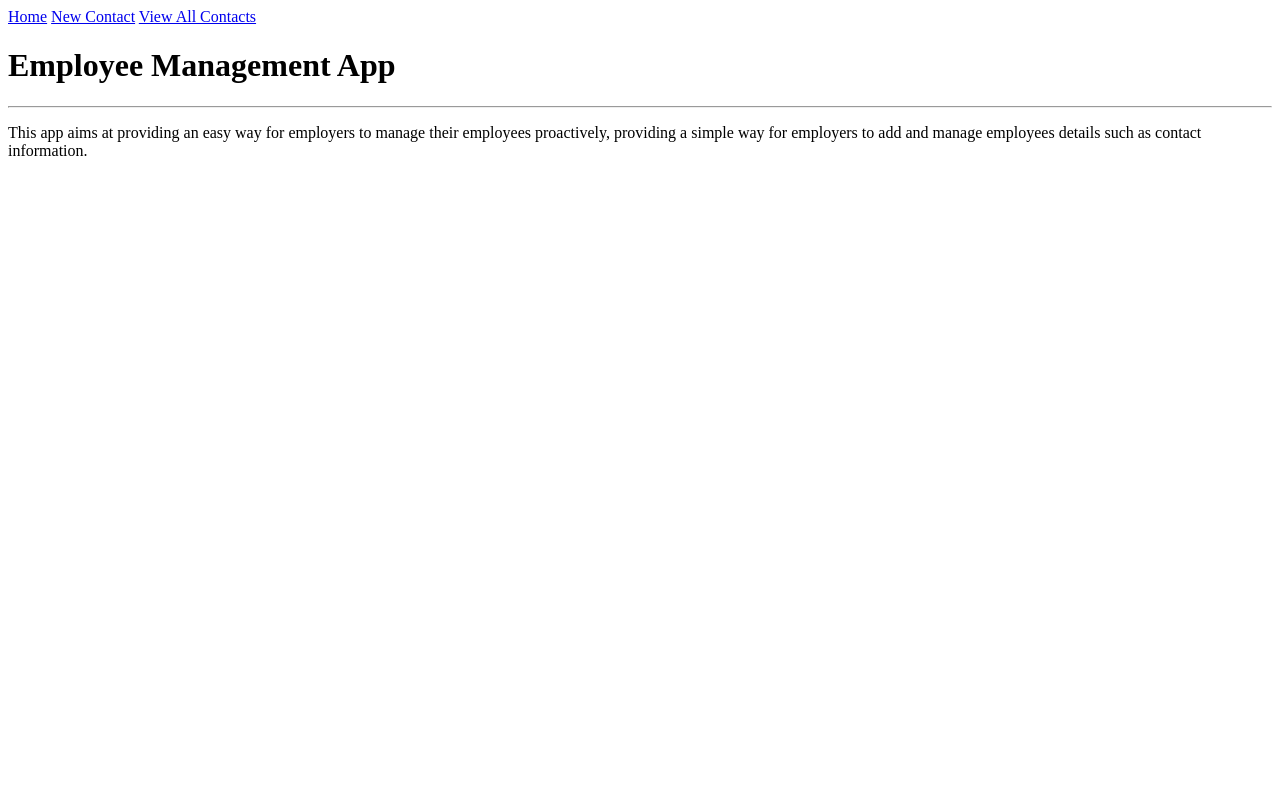
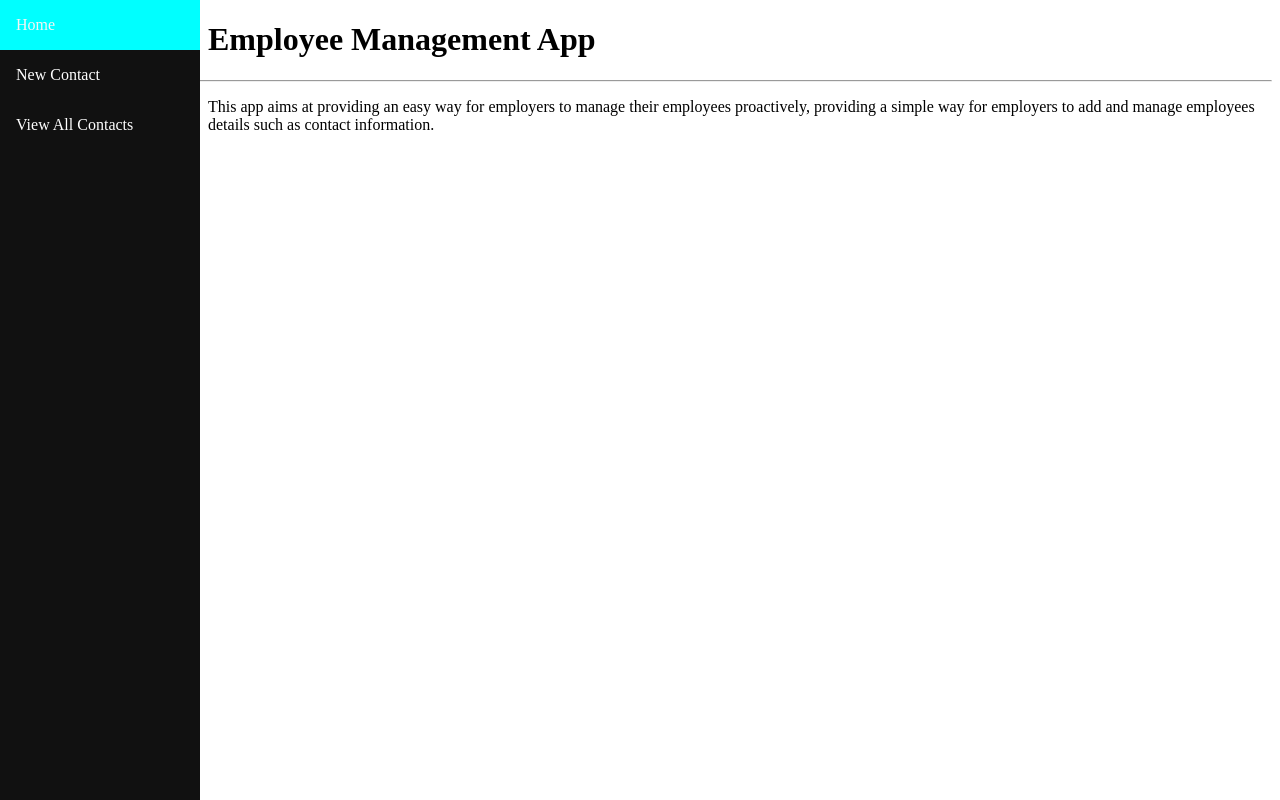
Before and after one commit to NjorogeAlvin/employee-management-app, a plain HTML site: page index.html in a window 1280 px wide. Drawn offline with Linux system fonts and the light colour scheme.

Commit message:
Added a nav sidebar

```diff
--- a/index.html
+++ b/index.html
@@ -14,7 +14,9 @@
             <a href="view-contacts.html">View All Contacts</a>
         </nav>
     </div>
+    <div class="index_head">
     <h1>Employee Management App</h1>
+    </div>
     <hr>
     <div class="description">
         <p>
--- a/styles.css
+++ b/styles.css
@@ -0,0 +1,38 @@
+.nav_bar{
+    height: 100%;
+    width: 200px;
+    position: fixed;
+    z-index: 1;
+    top: 0;
+    left: 0;
+    background-color: #111;
+    overflow-x: hidden;
+}
+
+.nav_bar a{
+    color: white;
+    padding: 16px;
+    text-decoration: none;
+    display: block;
+}
+
+.nav_bar a:hover{
+    background-color: aqua;
+    color: whitesmoke;
+}
+
+.description{
+    margin-left: 200px;
+}
+
+.index_head{
+    margin-left: 200px;
+}
+
+.form{
+    margin-left: 200px;
+}
+
+.table{
+    margin-left: 200px;
+}
```
Also changed, not shown: new-contact.html (+4 -0 lines), view-contacts.html (+4 -0 lines).
